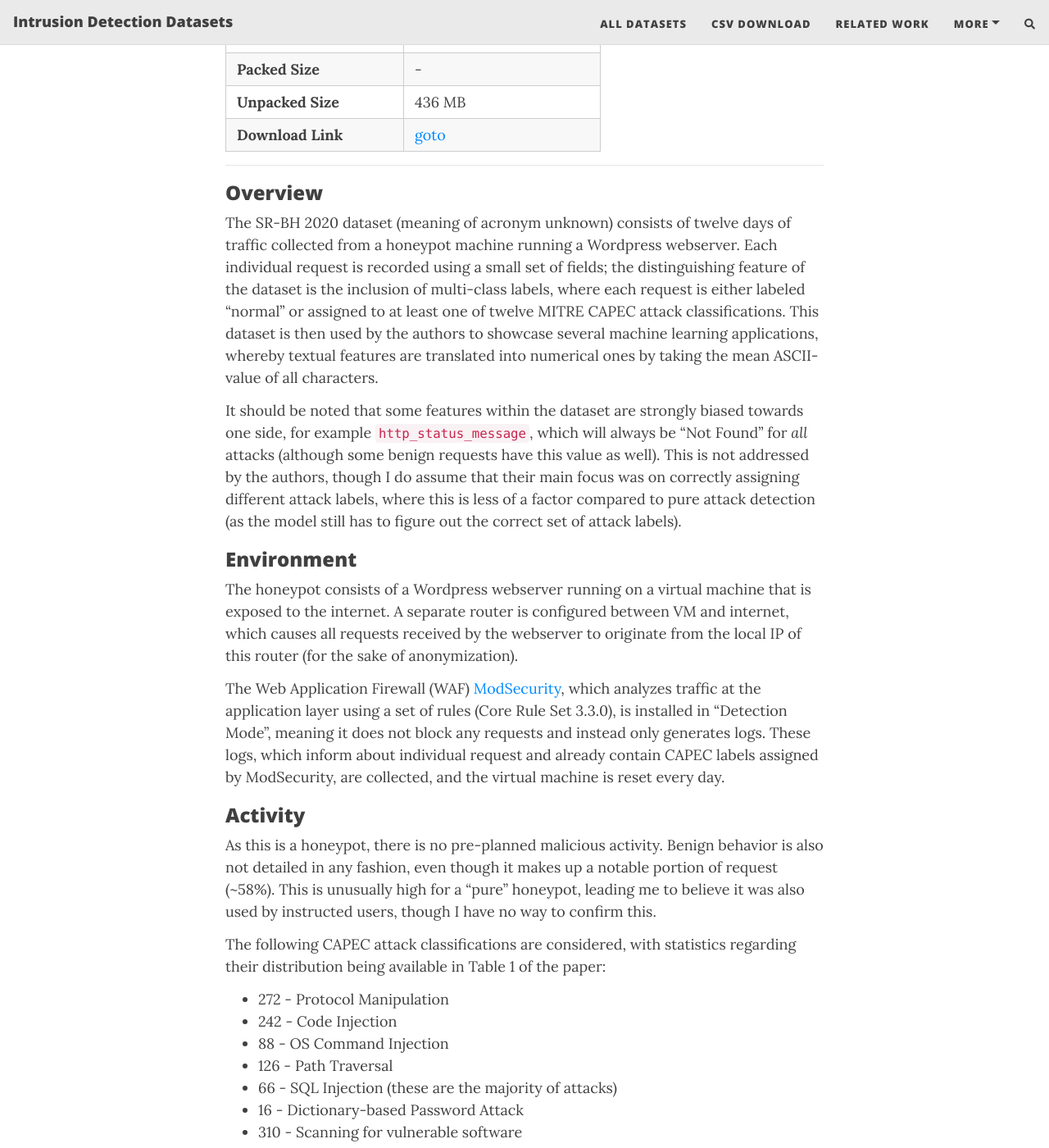
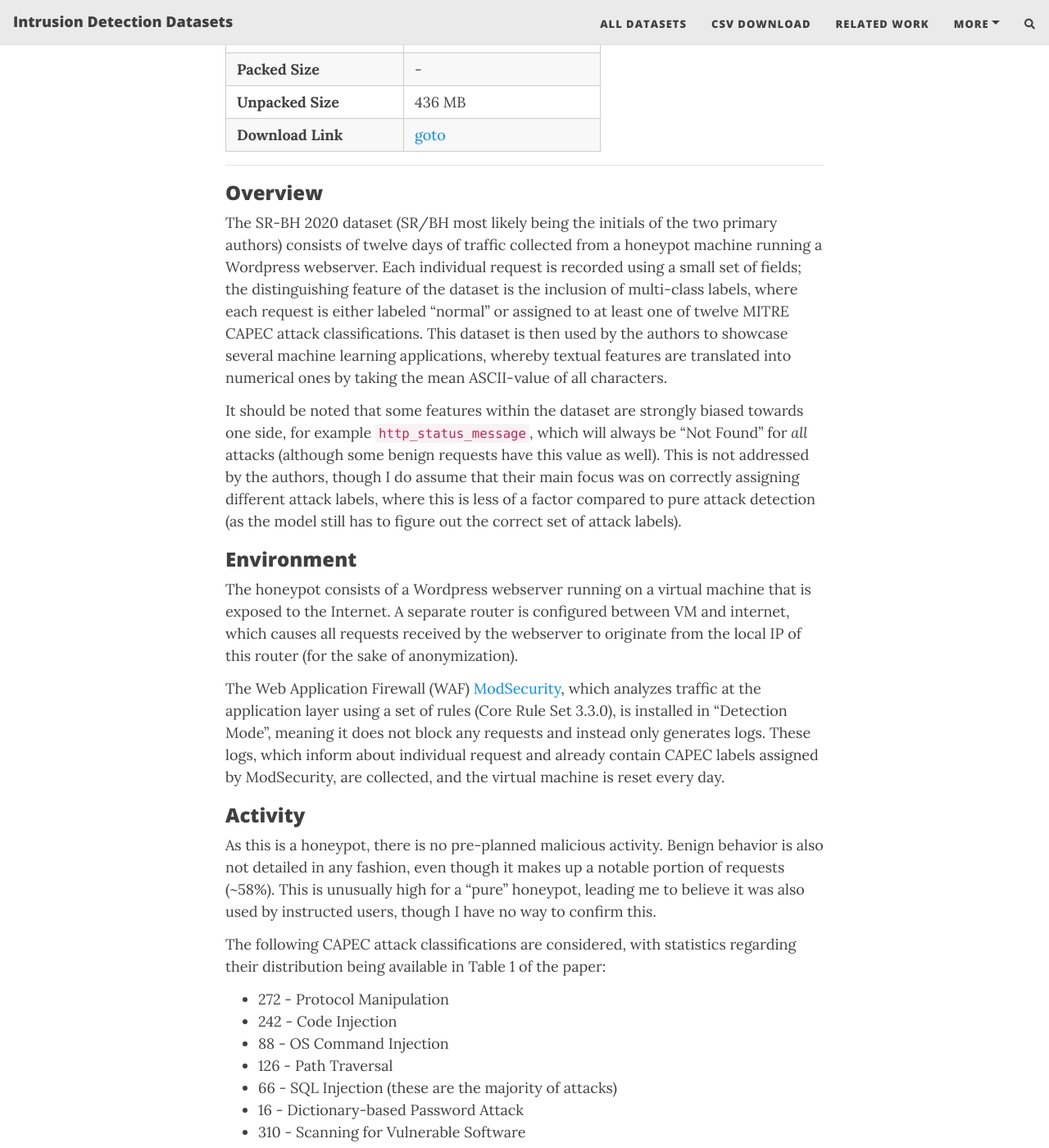
Before and after one commit to fkie-cad/COMIDDS, a Jekyll site: the page built from content/datasets/sr_bh_2020.md, in a window 1280 px wide and 1400 px high, scrolled down 918 px. Shown: the whole window at 82% size. Built offline with Jekyll 4.4.1, drawn with Linux system fonts in a browser that asks for light colours; nearby versions of some CDN libraries; comment, search, counter and statistics services are not loaded; some of the changed text lies outside the part shown.

Commit message:
Incorporate requested changes

```diff
--- a/content/datasets/sr_bh_2020.md
+++ b/content/datasets/sr_bh_2020.md
@@ -32,7 +32,7 @@ title: SR-BH 2020
 ***
 
 ### Overview
-The SR-BH 2020 dataset (meaning of acronym unknown) consists of twelve days of traffic collected from a honeypot machine running a Wordpress webserver.
+The SR-BH 2020 dataset (SR/BH most likely being the initials of the two primary authors) consists of twelve days of traffic collected from a honeypot machine running a Wordpress webserver.
 Each individual request is recorded using a small set of fields;
 the distinguishing feature of the dataset is the inclusion of multi-class labels, where each request is either labeled "normal" or assigned to at least one of twelve MITRE CAPEC attack classifications.
 This dataset is then used by the authors to showcase several machine learning applications, whereby textual features are translated into numerical ones by taking the mean ASCII-value of all characters.
@@ -41,7 +41,7 @@ It should be noted that some features within the dataset are strongly biased tow
 This is not addressed by the authors, though I do assume that their main focus was on correctly assigning different attack labels, where this is less of a factor compared to pure attack detection (as the model still has to figure out the correct set of attack labels).
 
 ### Environment
-The honeypot consists of a Wordpress webserver running on a virtual machine that is exposed to the internet.
+The honeypot consists of a Wordpress webserver running on a virtual machine that is exposed to the Internet.
 A separate router is configured between VM and internet, which causes all requests received by the webserver to originate from the local IP of this router (for the sake of anonymization).
 
 The Web Application Firewall (WAF) [ModSecurity](https://github.com/owasp-modsecurity/ModSecurity), which analyzes traffic at the application layer using a set of rules (Core Rule Set 3.3.0), is installed in "Detection Mode", meaning it does not block any requests and instead only generates logs.
@@ -49,7 +49,7 @@ These logs, which inform about individual request and already contain CAPEC labe
 
 ### Activity
 As this is a honeypot, there is no pre-planned malicious activity.
-Benign behavior is also not detailed in any fashion, even though it makes up a notable portion of request (~58%).
+Benign behavior is also not detailed in any fashion, even though it makes up a notable portion of requests (~58%).
 This is unusually high for a "pure" honeypot, leading me to believe it was also used by instructed users, though I have no way to confirm this.
 
 The following CAPEC attack classifications are considered, with statistics regarding their distribution being available in Table 1 of the paper:
@@ -59,10 +59,10 @@ The following CAPEC attack classifications are considered, with statistics regar
 - 126 - Path Traversal
 - 66 - SQL Injection (these are the majority of attacks)
 - 16 - Dictionary-based Password Attack
-- 310 - Scanning for vulnerable software
+- 310 - Scanning for Vulnerable Software
 - 153 - Input Data Manipulation
 - 274 - HTTP Verb Tampering
-- 194 - Fake the source of data
+- 194 - Fake the Source of Data
 - 34 - HTTP Response Splitting
 - 33 - HTTP Request Smuggling
 
```
